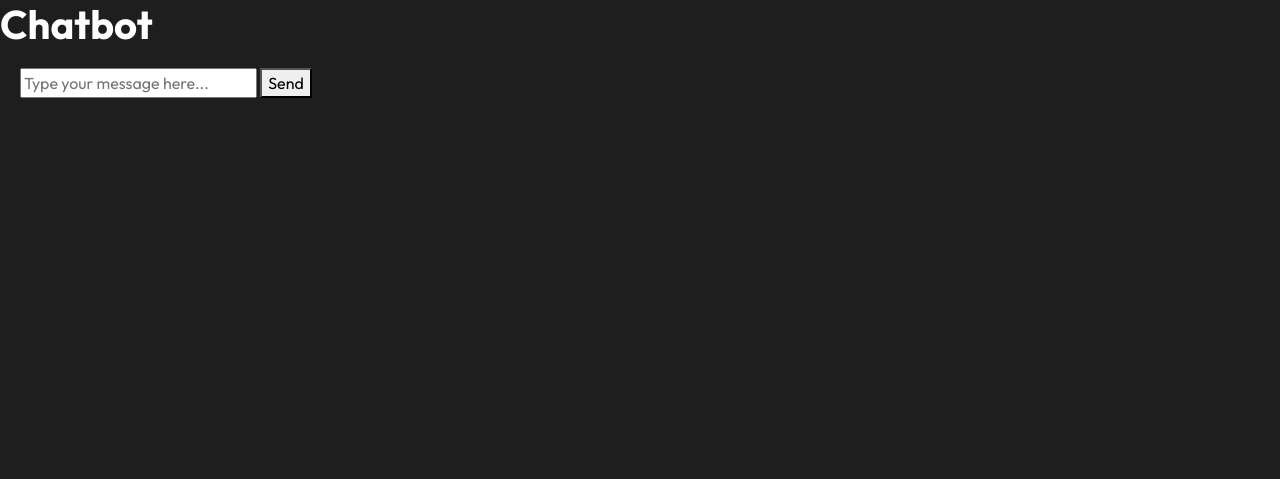
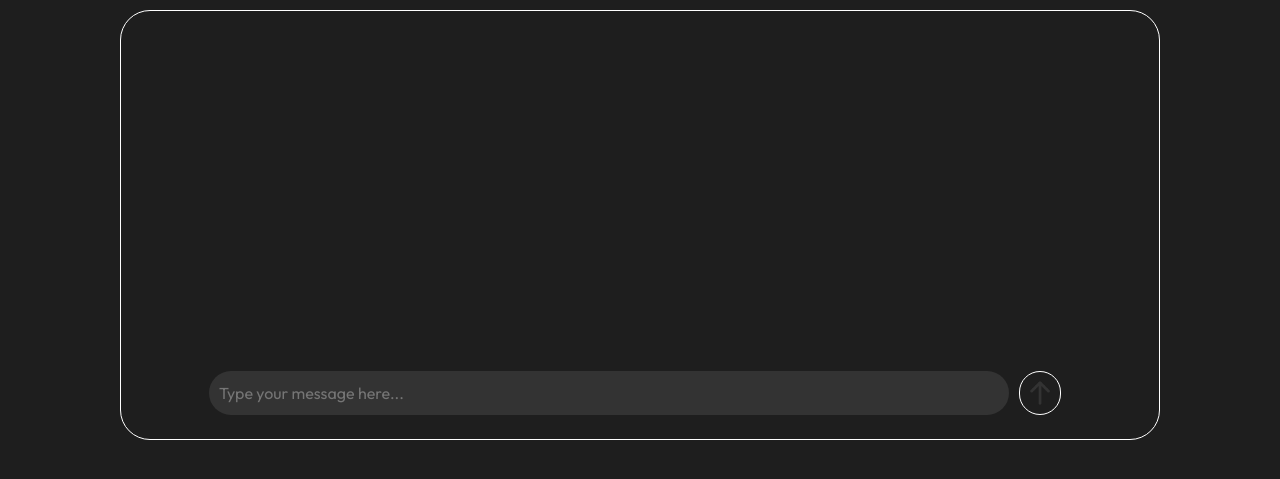
Before and after one commit to Hike-12/SIH, a Django app: page /chatbot/ in a window 1280 px wide. Shown: the part 106-585 px from the top of the page. Run offline with Django 5.2, Linux system fonts and the light colour scheme.

Commit message:
finished chatbot and final.html

```diff
--- a/static/css/quizs.css
+++ b/static/css/quizs.css
@@ -231,9 +231,76 @@ p {
   height: 44px;
 }
 
-#chatbox{
-  margin : 20px;
+.quiz-results {
+  display: flex;
+  justify-content: center;
+  color: #1e79d2;
+  padding-top: 30px;
+  padding-bottom: 20px;
 }
-#messages{
-  margin : 20px;
+
+.score-text {
+  font-size: 1.5rem;
+  font-weight: 600;
 }
+
+.que-sel-cor {
+  margin: 12px 0;
+  font-size: 1.07rem;
+}
+
+#trans {
+  background: none;
+  border: none;
+  cursor: pointer;
+  transition: transform 0.2s ease-in-out;
+}
+
+#trans:hover {
+  transform: scale(1.12);
+}
+
+.chatbox {
+  border: white solid 1.5px;
+  border-radius: 30px;
+  margin: 10px 120px;
+  padding: 20px 20px;
+  height: 430px;
+}
+.search-bar {
+  display: flex;
+  justify-content: center;
+  margin: 20px;
+}
+
+#ai-input {
+  background-color: #333333;
+  color: white;
+  border: none;
+  border-radius: 50px;
+  padding: 10px;
+  width: 800px;
+}
+
+.ai-submit {
+  border-radius: 60px;
+  border: white solid 1.8px;
+  background: none;
+  padding: 5px;
+  margin: 0px 10px;
+}
+
+.ai-submit:hover {
+  border: #333333 solid 1.8px;
+}
+
+.arrow {
+  border-radius: 50px;
+  width: 30px;
+  height: 30px;
+}
+
+#messages {
+  height: 320px;
+  width: auto;
+}
--- a/templates/base.html
+++ b/templates/base.html
@@ -14,7 +14,11 @@
       type="text/css"
       href="{% block css %}{% endblock css %}"
     />
-    <link rel="stylesheet" type="text/css" href="{% static 'css/quizs.css' %}" />
+    <link
+      rel="stylesheet"
+      type="text/css"
+      href="{% static 'css/quizs.css' %}"
+    />
     <title>Quiz</title>
   </head>
   <body>
@@ -26,7 +30,7 @@
         <span class="brand-name">SimplyLaw</span>
       </div>
       <ul class="nav-links">
-        <li><a href="">game</a></li>
+        <li><a href="/">game</a></li>
         <li><a href="#">cards</a></li>
         <li><a href="/chatbot">chatbot</a></li>
         <li><a href="#">cases</a></li>
--- a/templates/chatbot.html
+++ b/templates/chatbot.html
@@ -1,46 +1,57 @@
-{% extends "base.html" %}
-{% block body %}
-<h1>Chatbot</h1>
-    <div id="chatbox">
+{% extends "base.html" %}{% block body %}
+<div class="chatbox">
   <form id="chat-form" method="post">
     {% csrf_token %}
     <div id="messages"></div>
-            <input type="text" id="message" placeholder="Type your message here...">
-            <button type="button" onclick="sendMessage()" onkeydown="checkEnter(event)">Send</button>
+    <div id="message" class="search-bar">
+      <input
+        type="text"
+        id="ai-input"
+        placeholder="Type your message here..."
+      />
+      <button
+        type="button"
+        class="ai-submit"
+        onclick="sendMessage()"
+        onkeydown="checkEnter(event)"
+      >
+        <img class="arrow" src="/static/images/arrow.png" />
+      </button>
+    </div>
   </form>
 </div>
 
 <script>
   function formatText(text) {
     // Convert bold markers
-            let formattedText = text.replace(/\*\*(.*?)\*\*/g, '<strong>$1</strong>');
+    let formattedText = text.replace(/\*\*(.*?)\*\*/g, "<strong>$1</strong>");
     // Convert new lines to <br>
-            formattedText = formattedText.replace(/\n/g, '<br>');
+    formattedText = formattedText.replace(/\n/g, "<br>");
     return formattedText;
   }
-        const csrftoken = document.querySelector('[name=csrfmiddlewaretoken]').value;
+  const csrftoken = document.querySelector("[name=csrfmiddlewaretoken]").value;
 
   async function sendMessage() {
-            const message = document.getElementById('message').value.trim();
-            if (message === '') return; // Prevent sending empty messages
+    const message = document.getElementById("ai-input").value.trim();
+    if (message === "") return; // Prevent sending empty messages
 
     try {
-                const response = await fetch('', {
-                    method: 'POST',
+      const response = await fetch("", {
+        method: "POST",
         headers: {
-                        'Content-Type': 'application/x-www-form-urlencoded',
-                        'X-CSRFToken': csrftoken
+          "Content-Type": "application/x-www-form-urlencoded",
+          "X-CSRFToken": csrftoken,
         },
-                    body: new URLSearchParams({ 'message': message })
+        body: new URLSearchParams({ message: message }),
       });
 
-                if (!response.ok) throw new Error('Network response was not ok');
+      if (!response.ok) throw new Error("Network response was not ok");
 
       const data = await response.json();
       const userMessage = formatText(message);
       const botResponse = formatText(data.response);
 
-                document.getElementById('messages').innerHTML += `
+      document.getElementById("messages").innerHTML += `
                     <div class="message-container">
                         <div class="user-message">User: ${userMessage}</div>
                     </div>
@@ -48,19 +59,20 @@
                         <div class="bot-message">Bot: ${botResponse}</div>
                     </div>
                 `;
-                document.getElementById('message').value = '';
-                document.getElementById('messages').scrollTop = document.getElementById('messages').scrollHeight; // Scroll to the bottom
+      document.getElementById("ai-input").value = "";
+      document.getElementById("messages").scrollTop =
+        document.getElementById("messages").scrollHeight; // Scroll to the bottom
     } catch (error) {
-                console.error('There was a problem with the fetch operation:', error);
+      console.error("There was a problem with the fetch operation:", error);
     }
   }
 
   function checkEnter(event) {
-            if (event.key === 'Enter') {
+    if (event.key === "Enter") {
       event.preventDefault(); // Prevent form submission
       sendMessage();
     }
   }
 </script>
 
-{% endblock body %}
+{% endblock %}
--- a/templates/quiz.html
+++ b/templates/quiz.html
@@ -1,6 +1,6 @@
 <!DOCTYPE html>
 {% extends "base.html" %} {%load static%} {% block css %} {% static
-'/css/quiz.css' %} {% endblock css %} {% block body %}
+'/css/quizs.css' %} {% endblock css %} {% block body %}
 <div class="container">
   <img class="scales" src="/static/images/scale.png" />
   <div class="question">{%if quiz%}{{quiz.question}}</div>
```
Also changed, not shown: templates/final.html (+28 -20 lines), templates/result.html (+3 -6 lines), db.sqlite3, static/images/arrow.png (added). Lines whose indentation alone changed are shown as unchanged.
